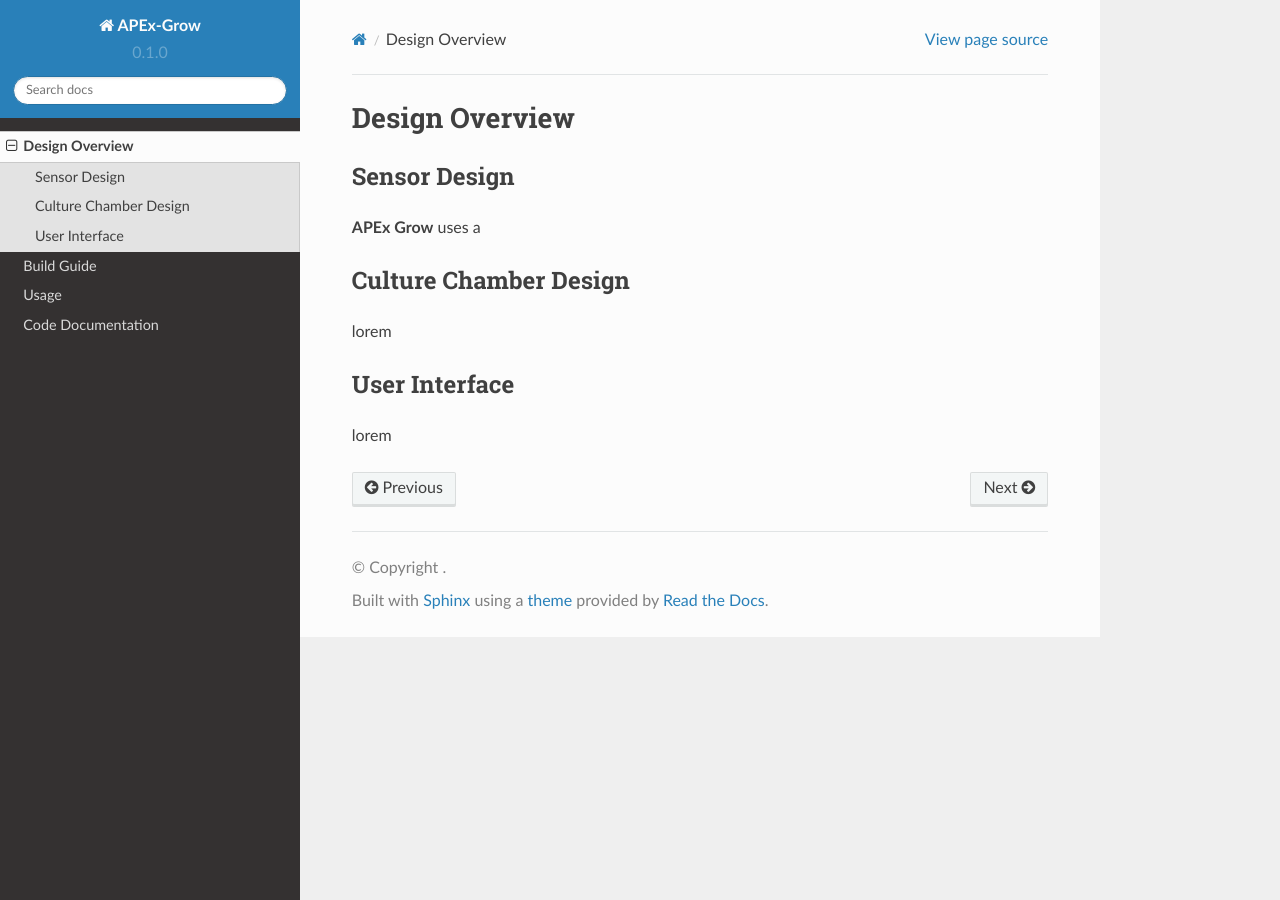
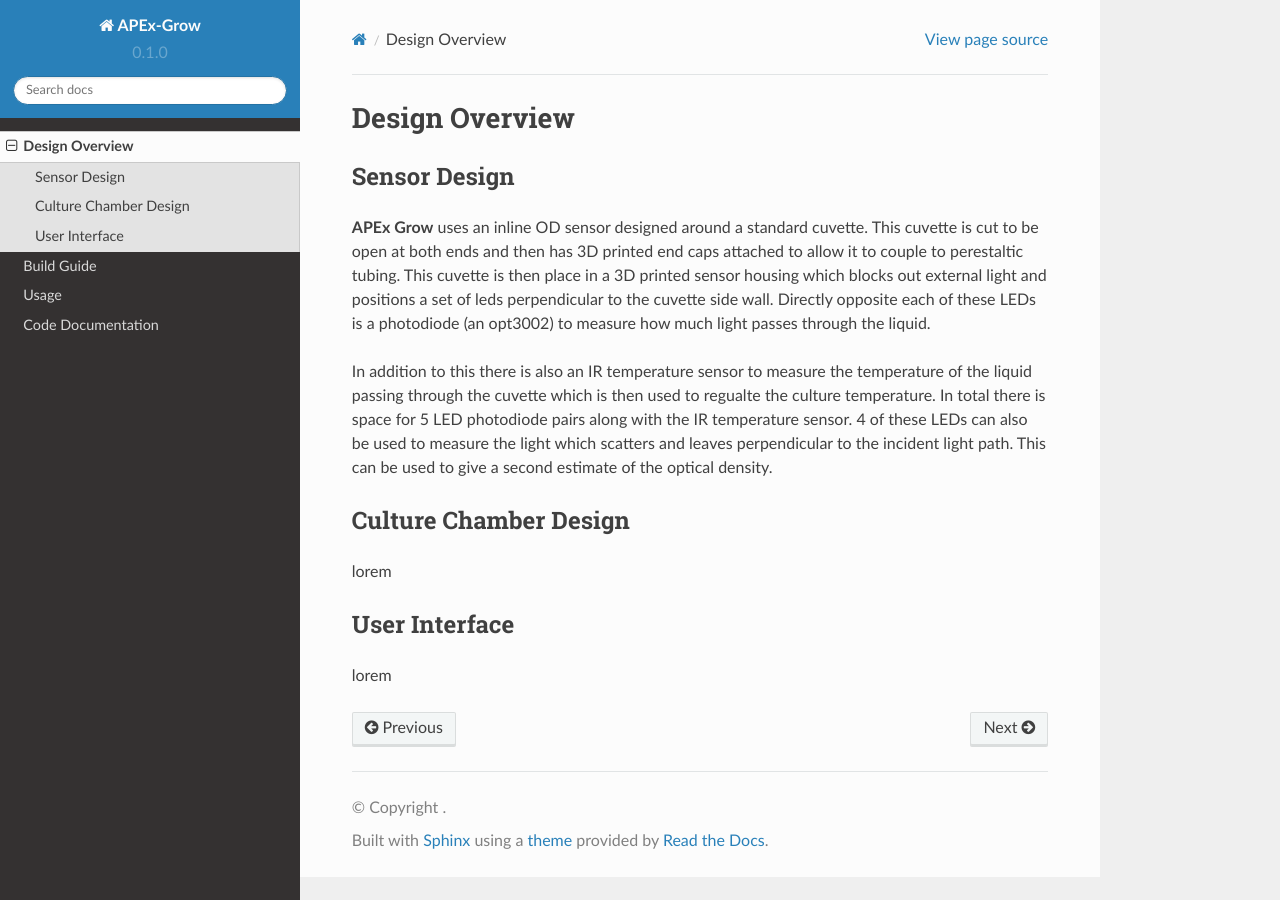
Before and after one commit to fcv0/APEx-grow, a Sphinx documentation site: the page built from docs/source/design_overview.rst, in a window 1280 px wide. Built offline with Sphinx 7.4.7 and the Read the Docs theme 2.0.0, drawn with Linux system fonts in a browser that asks for light colours.

Commit message:
added sensor overview paragraph

```diff
--- a/docs/source/code_documentation.rst
+++ b/docs/source/code_documentation.rst
@@ -8,7 +8,7 @@
 
 The "user_code" *LINK*
 contains all of the code to run on either a raspberry pi or PC which is connected to the arduino via a serial connection and handles user input, data display and data storage.
-This code is documented below in :ref:`GUI`. The communication between the arduino and computer is documented in :ref:`communication`
+This code is documented below in :ref:`GUI`. The communication between the arduino and computer is documented in :ref:`communication`.
 
 .. _GUI:
 GUI
--- a/docs/source/design_overview.rst
+++ b/docs/source/design_overview.rst
@@ -5,7 +5,14 @@
 
 Sensor Design
 ---------------
-**APEx Grow** uses a
+**APEx Grow** uses an inline OD sensor designed around a standard cuvette. This cuvette is
+cut to be open at both ends and then has 3D printed end caps attached to allow it to couple to perestaltic tubing.
+This cuvette is then place in a 3D printed sensor housing which blocks out external light and positions a set of leds perpendicular to the cuvette side wall.
+Directly opposite each of these LEDs is a photodiode (an opt3002) to measure how much light passes through the liquid.
+
+In addition to this there is also an IR temperature sensor to measure the temperature of the liquid passing through the cuvette which is then used to regualte the culture temperature.
+In total there is space for 5 LED photodiode pairs along with the IR temperature sensor. 4 of these LEDs can also be used to measure the light which scatters and leaves perpendicular to the incident light path.
+This can be used to give a second estimate of the optical density.
 
 .. _culture_chamber:
 
```
